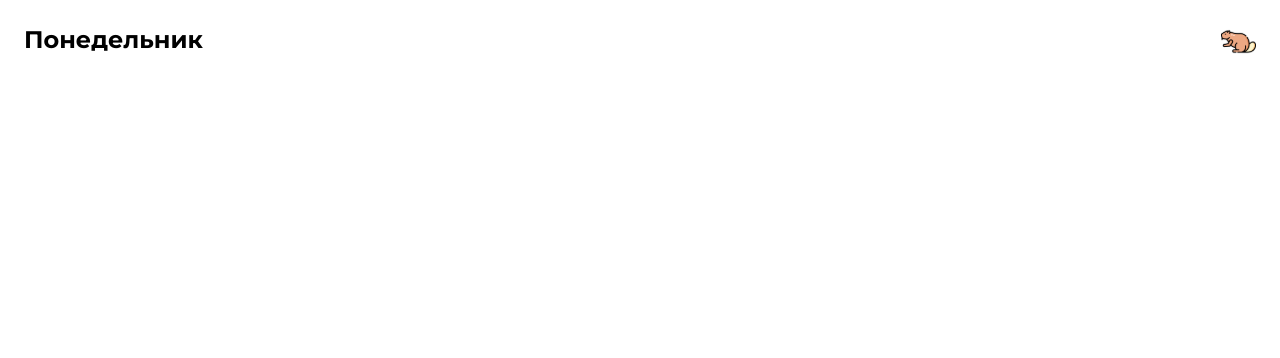
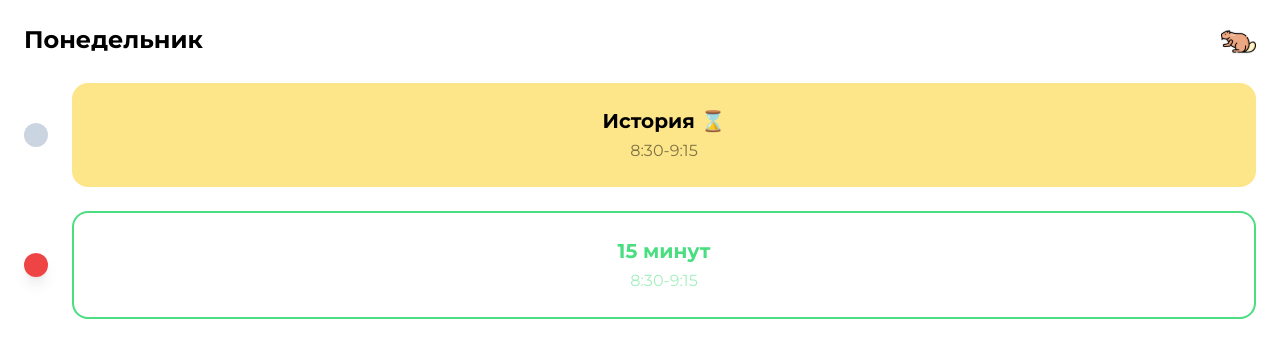
Before and after one commit to platonlukyanov/school-bober, a Next.js app: page / in a window 1280 px wide. Shown: the top 358 px of the page. Built offline with nearby package versions, Linux system fonts and the light colour scheme.

Commit message:
LessonCard and ActiveScheduleItemIndicator implemented

```diff
--- a/src/app/page.tsx
+++ b/src/app/page.tsx
@@ -1,4 +1,6 @@
 import Image from 'next/image'
+import ActiveScheduleItemIndicator from '~/components/ActiveScheduleItemIndicator'
+import LessonCard from '~/components/LessonCard'
 
 export default function Home() {
     return (
@@ -7,6 +9,24 @@ export default function Home() {
                 <h1 className="text-2xl font-bold">Понедельник</h1>
                 <Image src="/bober.svg" alt="B" width={35} height={35}/>
             </nav>
+            <section className="mt-6 flex flex-col gap-6">
+                <div className="flex items-center">
+                    <ActiveScheduleItemIndicator />
+                    <LessonCard
+                        lessonName="История ⌛️"
+                        lessonCaption="8:30-9:15"
+                        className="bg-amber-200"
+                    />
+                </div>
+                <div className="flex items-center">
+                    <ActiveScheduleItemIndicator active/>
+                    <LessonCard
+                        lessonName="15 минут"
+                        lessonCaption="8:30-9:15"
+                        className="border-green-400 border-2 text-green-400"
+                    />
+                </div>
+            </section>
         </main>
     )
 }
--- /dev/null
+++ b/src/components/ActiveScheduleItemIndicator.tsx
@@ -0,0 +1,11 @@
+interface ActiveScheduleItemIndicatorProps {
+    active?: boolean
+}
+
+function ActiveScheduleItemIndicator({ active }: ActiveScheduleItemIndicatorProps) {
+    return (
+        <div className={`rounded-full p-3 mr-6 ${active ? 'bg-red-500 shadow-lg' : 'bg-slate-300'}`}/>
+    )
+}
+
+export default ActiveScheduleItemIndicator
--- /dev/null
+++ b/src/components/LessonCard.tsx
@@ -0,0 +1,20 @@
+import React from 'react'
+
+interface LessonCardProps {
+    lessonName: string
+    lessonCaption: string
+    className?: string
+}
+
+function LessonCard({ lessonName, lessonCaption, className }: LessonCardProps) {
+    return (
+        <div className={`rounded-2xl w-full flex justify-center items-center p-6 text-center ${className}`}>
+            <div>
+                <h3 className="font-bold text-xl mb-1">{lessonName}</h3>
+                <p className="text-base opacity-50">{lessonCaption}</p>
+            </div>
+        </div>
+    )
+}
+
+export default LessonCard
```
